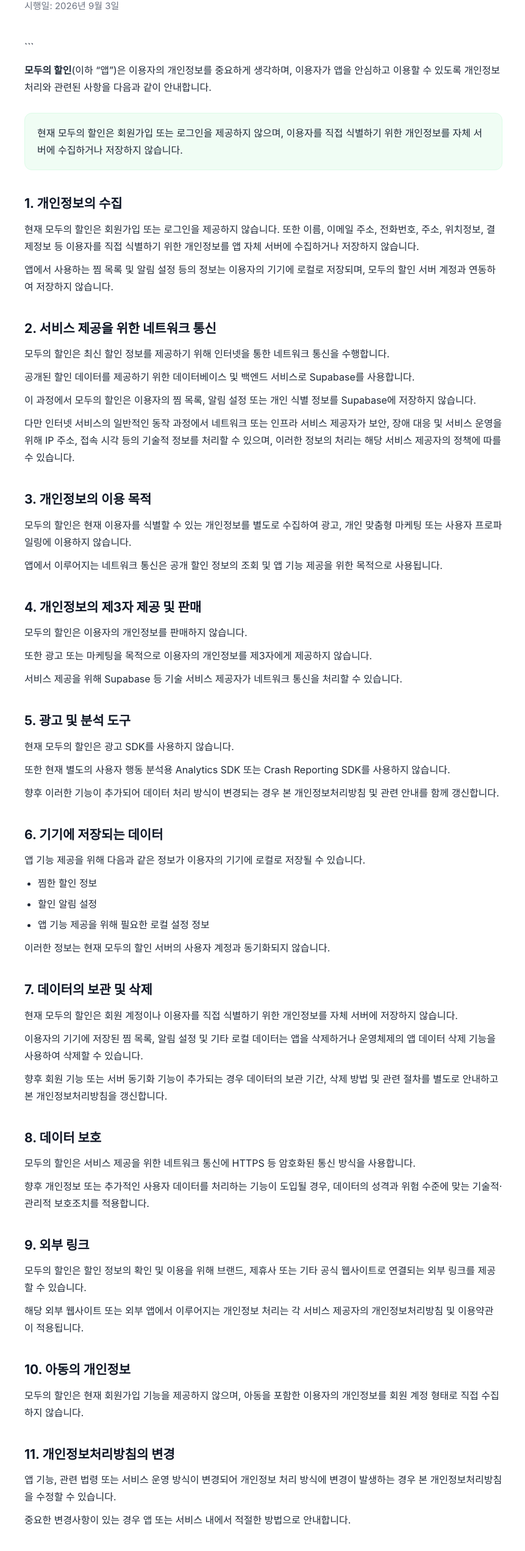
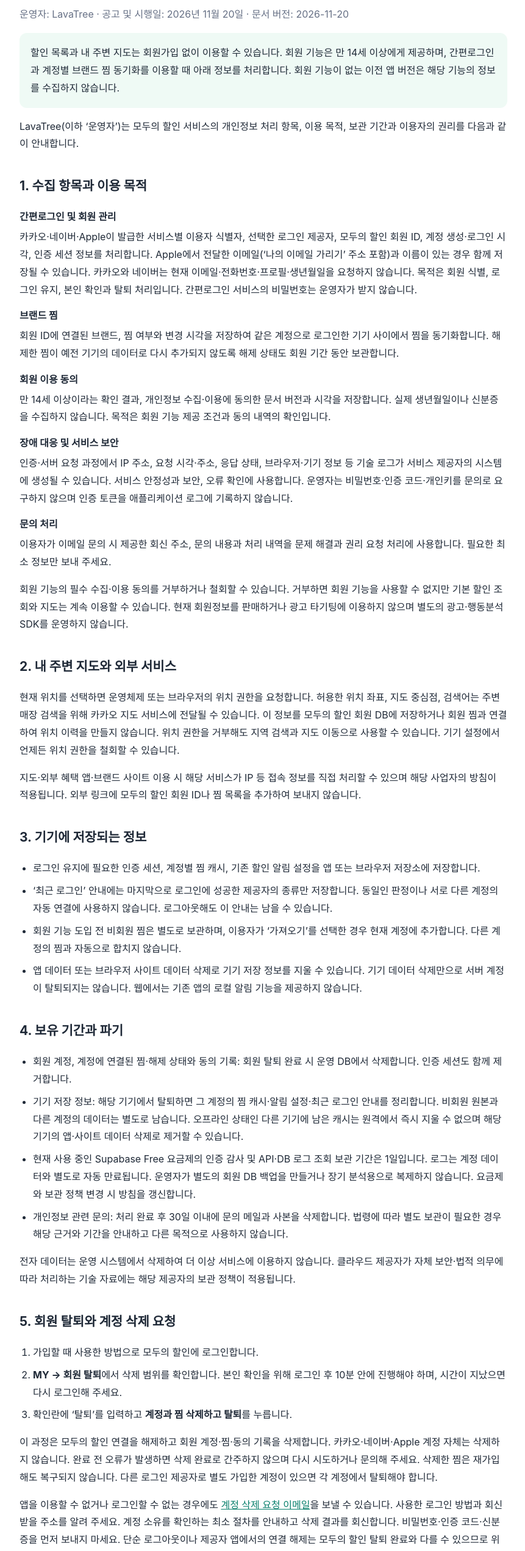
Before and after one commit to LavaTree/modeui-privacy, a plain HTML site: page index.html in a window 1280 px wide. Shown: the part 150-2693 px from the top of the page at 61% size, without its empty margins (208-1069 px from the left). Drawn offline with Linux system fonts and the light colour scheme.

Commit message:
Update privacy policy for member login and account deletion

````diff
--- a/index.html
+++ b/index.html
@@ -1,330 +1,84 @@
-<!DOCTYPE html>
-
+<!doctype html>
 <html lang="ko">
 <head>
-  <meta charset="UTF-8" />
-  <meta name="viewport" content="width=device-width, initial-scale=1.0" />
-  <meta name="description" content="모두의 할인 개인정보처리방침" />
+  <meta charset="utf-8">
+  <meta name="viewport" content="width=device-width, initial-scale=1">
+  <meta name="description" content="모두의 할인 개인정보처리방침과 회원 탈퇴 안내">
   <title>모두의 할인 개인정보처리방침</title>
+  <style>
+    *{box-sizing:border-box}body{margin:0;background:#f7f9f8;color:#1f2937;font-family:-apple-system,BlinkMacSystemFont,"Segoe UI","Noto Sans KR",sans-serif;line-height:1.8}main{max-width:880px;margin:40px auto;padding:40px;background:white;border-radius:18px}h1{font-size:29px;line-height:1.4}h2{font-size:21px;margin-top:36px}h3{font-size:17px}a{color:#087f6c;overflow-wrap:anywhere}li{margin:8px 0}ul,ol{padding-left:22px}.notice{padding:18px;background:#effaf5;border-radius:12px}.muted{color:#667085}.contact{padding:20px;background:#f8fafc;border-radius:12px}dt{font-weight:700;margin-top:12px}dd{margin:4px 0 14px}footer{margin-top:40px;font-size:13px;color:#667085}@media(max-width:600px){main{margin:12px;padding:22px}h1{font-size:25px}body{font-size:15px}}
+  </style>
+</head>
+<body><main>
+  <h1>모두의 할인 개인정보처리방침</h1>
+  <p class="muted">운영자: LavaTree · 공고 및 시행일: 2026년 11월 20일 · 문서 버전: 2026-11-20</p>
+  <div class="notice">할인 목록과 내 주변 지도는 회원가입 없이 이용할 수 있습니다. 회원 기능은 만 14세 이상에게 제공하며, 간편로그인과 계정별 브랜드 찜 동기화를 이용할 때 아래 정보를 처리합니다. 회원 기능이 없는 이전 앱 버전은 해당 기능의 정보를 수집하지 않습니다.</div>
+  <p>LavaTree(이하 ‘운영자’)는 모두의 할인 서비스의 개인정보 처리 항목, 이용 목적, 보관 기간과 이용자의 권리를 다음과 같이 안내합니다.</p>
 
-  <style>
-    * {
-      box-sizing: border-box;
-    }
+  <h2>1. 수집 항목과 이용 목적</h2>
+  <dl>
+    <dt>간편로그인 및 회원 관리</dt>
+    <dd>카카오·네이버·Apple이 발급한 서비스별 이용자 식별자, 선택한 로그인 제공자, 모두의 할인 회원 ID, 계정 생성·로그인 시각, 인증 세션 정보를 처리합니다. Apple에서 전달한 이메일(‘나의 이메일 가리기’ 주소 포함)과 이름이 있는 경우 함께 저장될 수 있습니다. 카카오와 네이버는 현재 이메일·전화번호·프로필·생년월일을 요청하지 않습니다. 목적은 회원 식별, 로그인 유지, 본인 확인과 탈퇴 처리입니다. 간편로그인 서비스의 비밀번호는 운영자가 받지 않습니다.</dd>
+    <dt>브랜드 찜</dt>
+    <dd>회원 ID에 연결된 브랜드, 찜 여부와 변경 시각을 저장하여 같은 계정으로 로그인한 기기 사이에서 찜을 동기화합니다. 해제한 찜이 예전 기기의 데이터로 다시 추가되지 않도록 해제 상태도 회원 기간 동안 보관합니다.</dd>
+    <dt>회원 이용 동의</dt>
+    <dd>만 14세 이상이라는 확인 결과, 개인정보 수집·이용에 동의한 문서 버전과 시각을 저장합니다. 실제 생년월일이나 신분증을 수집하지 않습니다. 목적은 회원 기능 제공 조건과 동의 내역의 확인입니다.</dd>
+    <dt>장애 대응 및 서비스 보안</dt>
+    <dd>인증·서버 요청 과정에서 IP 주소, 요청 시각·주소, 응답 상태, 브라우저·기기 정보 등 기술 로그가 서비스 제공자의 시스템에 생성될 수 있습니다. 서비스 안정성과 보안, 오류 확인에 사용합니다. 운영자는 비밀번호·인증 코드·개인키를 문의로 요구하지 않으며 인증 토큰을 애플리케이션 로그에 기록하지 않습니다.</dd>
+    <dt>문의 처리</dt>
+    <dd>이용자가 이메일 문의 시 제공한 회신 주소, 문의 내용과 처리 내역을 문제 해결과 권리 요청 처리에 사용합니다. 필요한 최소 정보만 보내 주세요.</dd>
+  </dl>
+  <p>회원 기능의 필수 수집·이용 동의를 거부하거나 철회할 수 있습니다. 거부하면 회원 기능을 사용할 수 없지만 기본 할인 조회와 지도는 계속 이용할 수 있습니다. 현재 회원정보를 판매하거나 광고 타기팅에 이용하지 않으며 별도의 광고·행동분석 SDK를 운영하지 않습니다.</p>
 
-    body {
-      margin: 0;
-      padding: 0;
-      background: #f7f9f8;
-      color: #1f2937;
-      font-family:
-        -apple-system,
-        BlinkMacSystemFont,
-        "Segoe UI",
-        "Noto Sans KR",
-        "Apple SD Gothic Neo",
-        Arial,
-        sans-serif;
-      line-height: 1.75;
-    }
+  <h2>2. 내 주변 지도와 외부 서비스</h2>
+  <p>현재 위치를 선택하면 운영체제 또는 브라우저의 위치 권한을 요청합니다. 허용한 위치 좌표, 지도 중심점, 검색어는 주변 매장 검색을 위해 카카오 지도 서비스에 전달될 수 있습니다. 이 정보를 모두의 할인 회원 DB에 저장하거나 회원 찜과 연결하여 위치 이력을 만들지 않습니다. 위치 권한을 거부해도 지역 검색과 지도 이동으로 사용할 수 있습니다. 기기 설정에서 언제든 위치 권한을 철회할 수 있습니다.</p>
+  <p>지도·외부 혜택 앱·브랜드 사이트 이용 시 해당 서비스가 IP 등 접속 정보를 직접 처리할 수 있으며 해당 사업자의 방침이 적용됩니다. 외부 링크에 모두의 할인 회원 ID나 찜 목록을 추가하여 보내지 않습니다.</p>
 
-    .container {
-      width: min(880px, calc(100% - 32px));
-      margin: 48px auto;
-      padding: 48px;
-      background: #ffffff;
-      border-radius: 18px;
-      box-shadow: 0 4px 24px rgba(0, 0, 0, 0.06);
-    }
+  <h2>3. 기기에 저장되는 정보</h2>
+  <ul>
+    <li>로그인 유지에 필요한 인증 세션, 계정별 찜 캐시, 기존 할인 알림 설정을 앱 또는 브라우저 저장소에 저장합니다.</li>
+    <li>‘최근 로그인’ 안내에는 마지막으로 로그인에 성공한 제공자의 종류만 저장합니다. 동일인 판정이나 서로 다른 계정의 자동 연결에 사용하지 않습니다. 로그아웃해도 이 안내는 남을 수 있습니다.</li>
+    <li>회원 기능 도입 전 비회원 찜은 별도로 보관하며, 이용자가 ‘가져오기’를 선택한 경우 현재 계정에 추가합니다. 다른 계정의 찜과 자동으로 합치지 않습니다.</li>
+    <li>앱 데이터 또는 브라우저 사이트 데이터 삭제로 기기 저장 정보를 지울 수 있습니다. 기기 데이터 삭제만으로 서버 계정이 탈퇴되지는 않습니다. 웹에서는 기존 앱의 로컬 알림 기능을 제공하지 않습니다.</li>
+  </ul>
 
-    h1 {
-      margin-top: 0;
-      margin-bottom: 8px;
-      font-size: 32px;
-      line-height: 1.35;
-      color: #111827;
-    }
+  <h2>4. 보유 기간과 파기</h2>
+  <ul>
+    <li>회원 계정, 계정에 연결된 찜·해제 상태와 동의 기록: 회원 탈퇴 완료 시 운영 DB에서 삭제합니다. 인증 세션도 함께 제거합니다.</li>
+    <li>기기 저장 정보: 해당 기기에서 탈퇴하면 그 계정의 찜 캐시·알림 설정·최근 로그인 안내를 정리합니다. 비회원 원본과 다른 계정의 데이터는 별도로 남습니다. 오프라인 상태인 다른 기기에 남은 캐시는 원격에서 즉시 지울 수 없으며 해당 기기의 앱·사이트 데이터 삭제로 제거할 수 있습니다.</li>
+    <li>현재 사용 중인 Supabase Free 요금제의 인증 감사 및 API·DB 로그 조회 보관 기간은 1일입니다. 로그는 계정 데이터와 별도로 자동 만료됩니다. 운영자가 별도의 회원 DB 백업을 만들거나 장기 분석용으로 복제하지 않습니다. 요금제와 보관 정책 변경 시 방침을 갱신합니다.</li>
+    <li>개인정보 관련 문의: 처리 완료 후 30일 이내에 문의 메일과 사본을 삭제합니다. 법령에 따라 별도 보관이 필요한 경우 해당 근거와 기간을 안내하고 다른 목적으로 사용하지 않습니다.</li>
+  </ul>
+  <p>전자 데이터는 운영 시스템에서 삭제하여 더 이상 서비스에 이용하지 않습니다. 클라우드 제공자가 자체 보안·법적 의무에 따라 처리하는 기술 자료에는 해당 제공자의 보관 정책이 적용됩니다.</p>
 
-    .effective-date {
-      margin-bottom: 40px;
-      color: #6b7280;
-      font-size: 15px;
-    }
+  <h2 id="delete-account">5. 회원 탈퇴와 계정 삭제 요청</h2>
+  <ol>
+    <li>가입할 때 사용한 방법으로 모두의 할인에 로그인합니다.</li>
+    <li><strong>MY → 회원 탈퇴</strong>에서 삭제 범위를 확인합니다. 본인 확인을 위해 로그인 후 10분 안에 진행해야 하며, 시간이 지났으면 다시 로그인해 주세요.</li>
+    <li>확인란에 ‘탈퇴’를 입력하고 <strong>계정과 찜 삭제하고 탈퇴</strong>를 누릅니다.</li>
+  </ol>
+  <p>이 과정은 모두의 할인 연결을 해제하고 회원 계정·찜·동의 기록을 삭제합니다. 카카오·네이버·Apple 계정 자체는 삭제하지 않습니다. 완료 전 오류가 발생하면 삭제 완료로 간주하지 않으며 다시 시도하거나 문의해 주세요. 삭제한 찜은 재가입해도 복구되지 않습니다. 다른 로그인 제공자로 별도 가입한 계정이 있으면 각 계정에서 탈퇴해야 합니다.</p>
+  <p>앱을 이용할 수 없거나 로그인할 수 없는 경우에도 <a href="mailto:modudiscount31@gmail.com?subject=%EB%AA%A8%EB%91%90%EC%9D%98%20%ED%95%A0%EC%9D%B8%20%EA%B3%84%EC%A0%95%20%EC%82%AD%EC%A0%9C%20%EC%9A%94%EC%B2%AD">계정 삭제 요청 이메일</a>을 보낼 수 있습니다. 사용한 로그인 방법과 회신 받을 주소를 알려 주세요. 계정 소유를 확인하는 최소 절차를 안내하고 삭제 결과를 회신합니다. 비밀번호·인증 코드·신분증을 먼저 보내지 마세요. 단순 로그아웃이나 제공자 앱에서의 연결 해제는 모두의 할인 탈퇴 완료와 다를 수 있으므로 위 절차를 이용해 주세요.</p>
 
-    h2 {
-      margin-top: 40px;
-      margin-bottom: 12px;
-      font-size: 21px;
-      line-height: 1.45;
-      color: #111827;
-    }
+  <h2>6. 처리 위탁 및 국외 처리 안내</h2>
+  <p>운영자는 서비스 제공에 필요한 아래 처리 업무를 외부 서비스에 맡깁니다. 회원 데이터의 주 저장 DB는 대한민국 서울 리전이며, 해외 사업자의 인증·클라우드 운영과 지원 과정에는 국외 처리가 수반될 수 있습니다.</p>
+  <dl>
+    <dt>Supabase Pte. Ltd. — 회원 인증, 데이터 보관 및 서버 처리</dt>
+    <dd>소재국: 싱가포르. 지원 및 인프라 처리 관련 국가: 미국·싱가포르(주 DB 저장 위치: 대한민국). 연락처: <a href="mailto:privacy@supabase.com">privacy@supabase.com</a>. 처리 항목: 위 1항의 회원 식별·인증 정보, 찜·동의 기록 및 요청 로그. 이용 목적: 로그인, 계정별 데이터 저장·조회, 보안 및 탈퇴 처리. 시점·방법: 로그인과 회원 기능 이용 시 암호화된 네트워크 전송. 보유 기간: 회원 데이터는 탈퇴 시 삭제 요청·처리하며 현재 서비스 로그 기간은 위 4항과 같습니다. 지원·인프라 재위탁 내용은 <a href="https://supabase.com/legal/customer-resources/subprocessor-list">공개 재위탁 목록</a>과 <a href="https://supabase.com/legal/customer-resources/data-processing-addendum">데이터 처리 계약</a>을 참고할 수 있습니다.</dd>
+    <dt>GitHub, Inc. — 개인정보처리방침 및 지도 웹 파일 호스팅</dt>
+    <dd>소재국: 미국. 해당 웹 페이지를 열 때 IP·접속 시각·요청 정보 등이 HTTPS로 전달될 수 있습니다. 모두의 할인 회원 DB나 찜 목록을 GitHub에 게시하지 않습니다. 호스팅 보안·접속 로그의 처리와 보관, 문의 방법은 <a href="https://docs.github.com/en/site-policy/privacy-policies/github-general-privacy-statement">GitHub 개인정보처리방침</a>을 따릅니다.</dd>
+  </dl>
+  <p>회원 서비스 제공에 필요한 위탁·보관에 관한 국외 처리 사항을 이 방침으로 공개합니다. 관련 처리를 원하지 않으면 회원가입을 하지 않거나 탈퇴·처리정지를 요청할 수 있습니다. 그 경우 계정 동기화 기능은 이용할 수 없습니다. 제3자에게 회원 정보를 판매하거나 독립적인 광고 목적으로 제공하지 않습니다. 법령에 따른 적법한 요청이나 별도 동의가 있는 경우에는 그 범위에서 처리합니다.</p>
 
-    p {
-      margin: 10px 0;
-    }
+  <h2>7. 이용자의 권리와 보호 조치</h2>
+  <p>이용자는 개인정보 열람·정정·삭제·처리정지·동의 철회를 요청할 수 있습니다. 앱의 탈퇴 기능 또는 아래 문의처를 이용해 주세요. 요청자 본인 확인에 필요한 최소 정보를 확인하고 관련 법령에 따라 처리합니다. 운영자는 회원 데이터 접근 권한 제한, 인증된 본인 데이터만 처리하는 서버 검증, 암호화된 서비스 통신, 운영 비밀값의 분리 보관을 적용합니다.</p>
 
-    ul {
-      padding-left: 22px;
-      margin: 10px 0;
-    }
+  <h2>8. 만 14세 미만 이용자</h2>
+  <p>회원 기능은 만 14세 이상에게만 제공합니다. 법정대리인 동의를 통한 아동 회원가입은 제공하지 않습니다. 만 14세 미만은 로그인 없이 기본 할인 정보와 지도를 이용할 수 있습니다. 만 14세 미만의 회원 정보가 잘못 수집된 사실을 알게 되면 확인 후 삭제합니다. 관련 사실은 아래 문의처로 알려 주세요.</p>
 
-    li {
-      margin: 6px 0;
-    }
-
-    a {
-      color: #0f766e;
-      text-decoration: none;
-    }
-
-    a:hover {
-      text-decoration: underline;
-    }
-
-    .notice {
-      margin: 28px 0;
-      padding: 18px 20px;
-      background: #f0fdf4;
-      border-radius: 12px;
-      border: 1px solid #dcfce7;
-    }
-
-    .contact {
-      margin-top: 16px;
-      padding: 20px;
-      background: #f8fafc;
-      border-radius: 12px;
-    }
-
-    footer {
-      margin-top: 48px;
-      padding-top: 24px;
-      border-top: 1px solid #e5e7eb;
-      color: #6b7280;
-      font-size: 14px;
-    }
-
-    @media (max-width: 640px) {
-      .container {
-        width: 100%;
-        margin: 0;
-        padding: 28px 20px 40px;
-        border-radius: 0;
-        box-shadow: none;
-      }
-
-      h1 {
-        font-size: 27px;
-      }
-
-      h2 {
-        font-size: 19px;
-      }
-    }
-  </style>
-
-</head>
-
-<body>
-  <main class="container">
-    <h1>모두의 할인 개인정보처리방침</h1>
-    <div class="effective-date">시행일: 2026년 9월 3일</div>
-
-```
-<p>
-  <strong>모두의 할인</strong>(이하 “앱”)은 이용자의 개인정보를 중요하게
-  생각하며, 이용자가 앱을 안심하고 이용할 수 있도록 개인정보 처리와 관련된
-  사항을 다음과 같이 안내합니다.
-</p>
-
-<div class="notice">
-  현재 모두의 할인은 회원가입 또는 로그인을 제공하지 않으며,
-  이용자를 직접 식별하기 위한 개인정보를 자체 서버에 수집하거나 저장하지
-  않습니다.
-</div>
-
-<h2>1. 개인정보의 수집</h2>
-
-<p>
-  현재 모두의 할인은 회원가입 또는 로그인을 제공하지 않습니다.
-  또한 이름, 이메일 주소, 전화번호, 주소, 위치정보, 결제정보 등
-  이용자를 직접 식별하기 위한 개인정보를 앱 자체 서버에 수집하거나
-  저장하지 않습니다.
-</p>
-
-<p>
-  앱에서 사용하는 찜 목록 및 알림 설정 등의 정보는 이용자의 기기에
-  로컬로 저장되며, 모두의 할인 서버 계정과 연동하여 저장하지 않습니다.
-</p>
-
-<h2>2. 서비스 제공을 위한 네트워크 통신</h2>
-
-<p>
-  모두의 할인은 최신 할인 정보를 제공하기 위해 인터넷을 통한 네트워크
-  통신을 수행합니다.
-</p>
-
-<p>
-  공개된 할인 데이터를 제공하기 위한 데이터베이스 및 백엔드 서비스로
-  Supabase를 사용합니다.
-</p>
-
-<p>
-  이 과정에서 모두의 할인은 이용자의 찜 목록, 알림 설정 또는
-  개인 식별 정보를 Supabase에 저장하지 않습니다.
-</p>
-
-<p>
-  다만 인터넷 서비스의 일반적인 동작 과정에서 네트워크 또는 인프라
-  서비스 제공자가 보안, 장애 대응 및 서비스 운영을 위해 IP 주소,
-  접속 시각 등의 기술적 정보를 처리할 수 있으며, 이러한 정보의 처리는
-  해당 서비스 제공자의 정책에 따를 수 있습니다.
-</p>
-
-<h2>3. 개인정보의 이용 목적</h2>
-
-<p>
-  모두의 할인은 현재 이용자를 식별할 수 있는 개인정보를 별도로 수집하여
-  광고, 개인 맞춤형 마케팅 또는 사용자 프로파일링에 이용하지 않습니다.
-</p>
-
-<p>
-  앱에서 이루어지는 네트워크 통신은 공개 할인 정보의 조회 및
-  앱 기능 제공을 위한 목적으로 사용됩니다.
-</p>
-
-<h2>4. 개인정보의 제3자 제공 및 판매</h2>
-
-<p>
-  모두의 할인은 이용자의 개인정보를 판매하지 않습니다.
-</p>
-
-<p>
-  또한 광고 또는 마케팅을 목적으로 이용자의 개인정보를 제3자에게
-  제공하지 않습니다.
-</p>
-
-<p>
-  서비스 제공을 위해 Supabase 등 기술 서비스 제공자가 네트워크 통신을
-  처리할 수 있습니다.
-</p>
-
-<h2>5. 광고 및 분석 도구</h2>
-
-<p>
-  현재 모두의 할인은 광고 SDK를 사용하지 않습니다.
-</p>
-
-<p>
-  또한 현재 별도의 사용자 행동 분석용 Analytics SDK 또는
-  Crash Reporting SDK를 사용하지 않습니다.
-</p>
-
-<p>
-  향후 이러한 기능이 추가되어 데이터 처리 방식이 변경되는 경우
-  본 개인정보처리방침 및 관련 안내를 함께 갱신합니다.
-</p>
-
-<h2>6. 기기에 저장되는 데이터</h2>
-
-<p>
-  앱 기능 제공을 위해 다음과 같은 정보가 이용자의 기기에 로컬로
-  저장될 수 있습니다.
-</p>
-
-<ul>
-  <li>찜한 할인 정보</li>
-  <li>할인 알림 설정</li>
-  <li>앱 기능 제공을 위해 필요한 로컬 설정 정보</li>
-</ul>
-
-<p>
-  이러한 정보는 현재 모두의 할인 서버의 사용자 계정과 동기화되지 않습니다.
-</p>
-
-<h2>7. 데이터의 보관 및 삭제</h2>
-
-<p>
-  현재 모두의 할인은 회원 계정이나 이용자를 직접 식별하기 위한 개인정보를
-  자체 서버에 저장하지 않습니다.
-</p>
-
-<p>
-  이용자의 기기에 저장된 찜 목록, 알림 설정 및 기타 로컬 데이터는
-  앱을 삭제하거나 운영체제의 앱 데이터 삭제 기능을 사용하여 삭제할 수
-  있습니다.
-</p>
-
-<p>
-  향후 회원 기능 또는 서버 동기화 기능이 추가되는 경우 데이터의 보관 기간,
-  삭제 방법 및 관련 절차를 별도로 안내하고 본 개인정보처리방침을
-  갱신합니다.
-</p>
-
-<h2>8. 데이터 보호</h2>
-
-<p>
-  모두의 할인은 서비스 제공을 위한 네트워크 통신에 HTTPS 등
-  암호화된 통신 방식을 사용합니다.
-</p>
-
-<p>
-  향후 개인정보 또는 추가적인 사용자 데이터를 처리하는 기능이 도입될 경우,
-  데이터의 성격과 위험 수준에 맞는 기술적·관리적 보호조치를 적용합니다.
-</p>
-
-<h2>9. 외부 링크</h2>
-
-<p>
-  모두의 할인은 할인 정보의 확인 및 이용을 위해 브랜드, 제휴사 또는
-  기타 공식 웹사이트로 연결되는 외부 링크를 제공할 수 있습니다.
-</p>
-
-<p>
-  해당 외부 웹사이트 또는 외부 앱에서 이루어지는 개인정보 처리는
-  각 서비스 제공자의 개인정보처리방침 및 이용약관이 적용됩니다.
-</p>
-
-<h2>10. 아동의 개인정보</h2>
-
-<p>
-  모두의 할인은 현재 회원가입 기능을 제공하지 않으며,
-  아동을 포함한 이용자의 개인정보를 회원 계정 형태로 직접 수집하지 않습니다.
-</p>
-
-<h2>11. 개인정보처리방침의 변경</h2>
-
-<p>
-  앱 기능, 관련 법령 또는 서비스 운영 방식이 변경되어 개인정보 처리 방식에
-  변경이 발생하는 경우 본 개인정보처리방침을 수정할 수 있습니다.
-</p>
-
-<p>
-  중요한 변경사항이 있는 경우 앱 또는 서비스 내에서 적절한 방법으로
-  안내합니다.
-</p>
-
-<h2>12. 개발자 및 개인정보 관련 문의</h2>
-
-<div class="contact">
-  <p><strong>앱 이름:</strong> 모두의 할인</p>
-  <p><strong>개발자:</strong> LavaTree</p>
-  <p>
-    <strong>개인정보 관련 문의:</strong>
-    <a href="mailto:modudiscount31@gmail.com">modudiscount31@gmail.com</a>
-  </p>
-</div>
-
-<p>
-  개인정보처리방침 또는 앱의 데이터 처리와 관련하여 문의사항이 있는 경우
-  위 이메일 주소로 연락해 주시기 바랍니다.
-</p>
-
-<footer>
-  © 2026 모두의 할인. All rights reserved.
-</footer>
-```
-
-  </main>
-</body>
-</html>
+  <h2>9. 문의와 방침 변경</h2>
+  <div class="contact"><strong>개인정보 보호 및 권리 요청 담당: LavaTree (모두의 할인 운영자)</strong><br>이메일: <a href="mailto:modudiscount31@gmail.com">modudiscount31@gmail.com</a></div>
+  <p>수집 항목·이용 목적·보관 방식이 바뀌면 이 페이지와 필요한 서비스 안내를 갱신하며, 추가 동의가 필요한 경우 별도로 받습니다. 이 방침의 회원 관련 내용은 해당 기능을 이용하는 시점부터 적용됩니다.</p>
+  <p><a href="./privacy-2026-09-03.html">이전 개인정보처리방침 (2026-09-03)</a></p>
+  <footer>© 2026 모두의 할인 · LavaTree</footer>
+</main></body></html>
````
Also changed, not shown: privacy-2026-09-03.html (added, +330 -0 lines).
